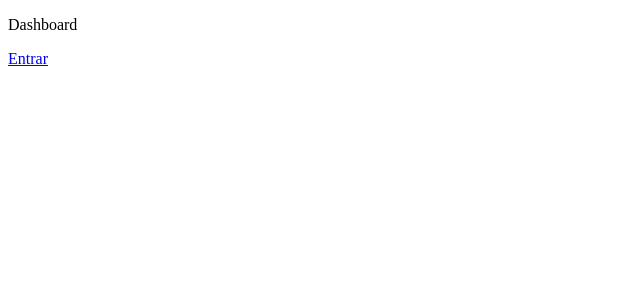
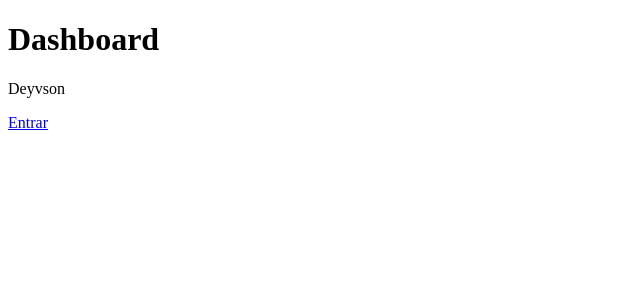
Before and after one commit to deyvsonaguiar/curso-react-basic-lucas-souza-dev, a React (Create React App) app: page /pagina-inicial in a window 1280 px wide. Shown: the top 300 px of the page, without its empty margins (0-640 px from the left). Built offline with nearby package versions, Linux system fonts and the light colour scheme.

Commit message:
feat: Utilizando o useContext

```diff
--- a/src/app/pages/dashboard/Dashboard.tsx
+++ b/src/app/pages/dashboard/Dashboard.tsx
@@ -1,9 +1,15 @@
-import { Link } from "react-router-dom"
+import { useContext } from 'react'
+import { Link } from 'react-router-dom'
+
+import { UsuarioLogadoContext } from './../../shared/contexts/UsuarioLogado'
 
 export const Dashboard = () => {
+  const usuarioLogadoContext = useContext(UsuarioLogadoContext)
+
   return (
     <>
-      <p>Dashboard</p>
+      <h1>Dashboard</h1>
+      <p>{usuarioLogadoContext.nomeDoUsuario}</p>
       <Link to="/entrar">Entrar</Link>
     </>
   )
--- a/src/app/routes/index.tsx
+++ b/src/app/routes/index.tsx
@@ -1,8 +1,8 @@
 import {
   BrowserRouter,
   Routes as Switch,
-  Route,
-  Navigate
+  Route
+  //Navigate
 } from 'react-router-dom'
 
 import { Dashboard, Login } from '../pages'
@@ -13,7 +13,7 @@ export const Routes = () => {
       <Switch>
         <Route path="/pagina-inicial" element={<Dashboard />} />
         <Route path="/entrar" element={<Login />} />
-        <Route path="*" element={<Navigate to="/pagina-inicial" />} />
+        {/* <Route path="*" element={<Navigate to="/pagina-inicial" />} /> */}
       </Switch>
     </BrowserRouter>
   )
--- a/src/app/shared/contexts/UsuarioLogado.tsx
+++ b/src/app/shared/contexts/UsuarioLogado.tsx
@@ -8,7 +8,7 @@ interface IUsuarioLogadoProvider {
   children: React.ReactNode
 }
 
-const UsuarioLogadoContext = createContext<IUsuarioLogadoContextData>(
+export const UsuarioLogadoContext = createContext<IUsuarioLogadoContextData>(
   {} as IUsuarioLogadoContextData
 )
 
```
